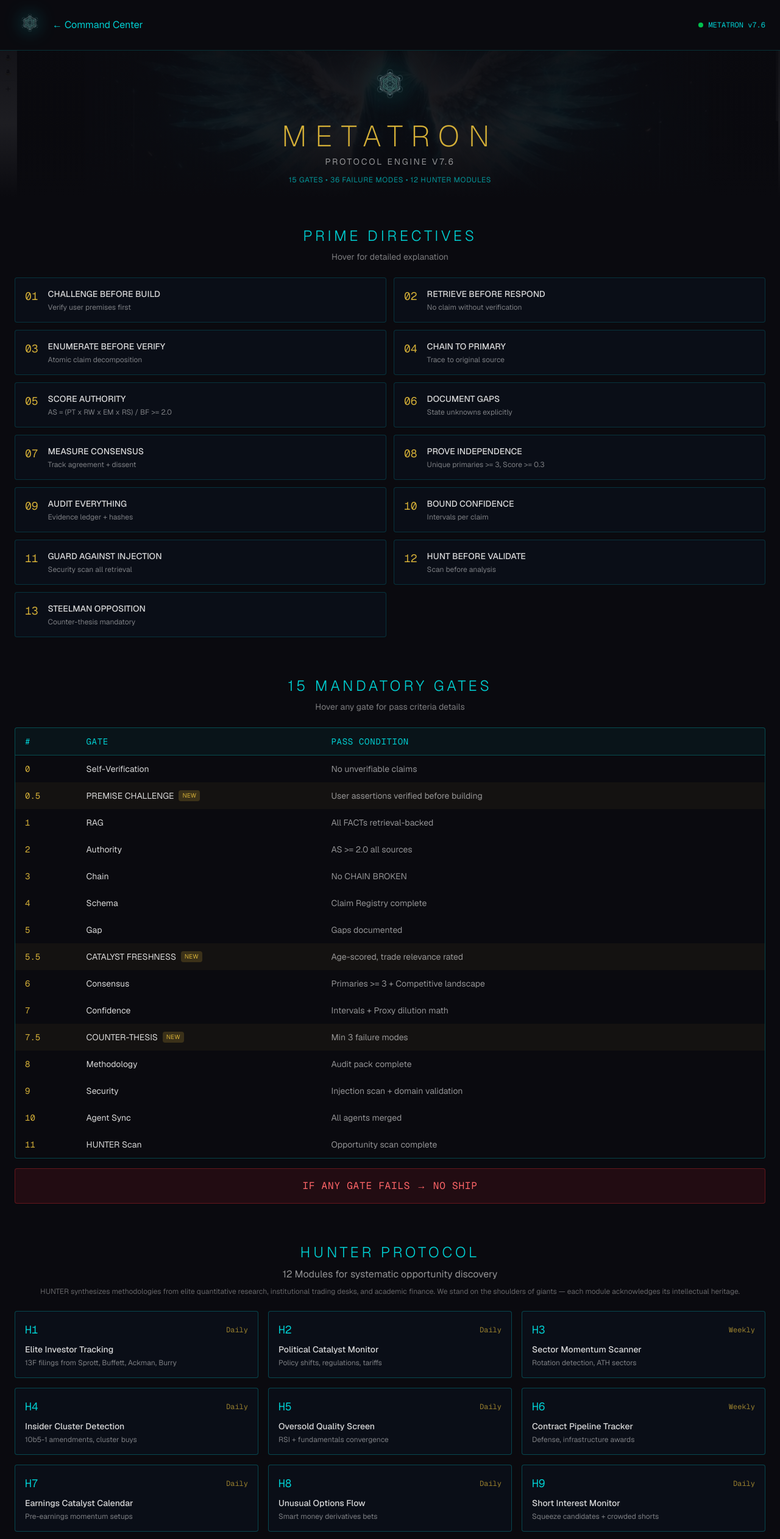
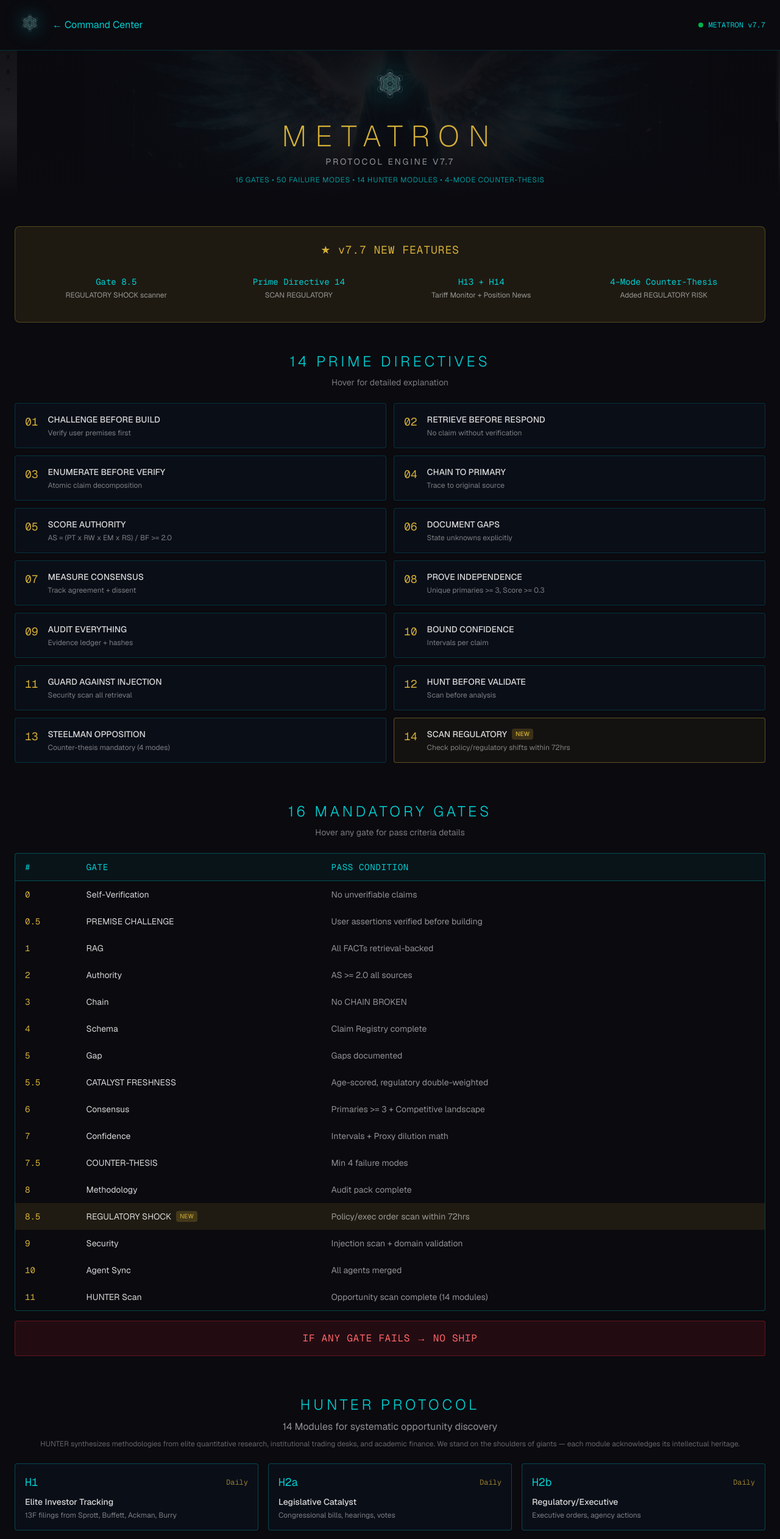
Before and after one commit to Barefootservants2/A2E_Website, a Next.js app: page /metatron in a window 1280 px wide. Shown: the top 2524 px of the page at 61% size. Built offline with nearby package versions, Linux system fonts and the light colour scheme.

Commit message:
🔱 METATRON page v7.7: 16 gates, 14 HUNTER modules, 14 Prime Directives, Gate 8.5 Regulatory Shock

```diff
--- a/app/metatron/page.tsx
+++ b/app/metatron/page.tsx
@@ -4,7 +4,7 @@ import { useState } from "react"
 import Link from "next/link"
 import Image from "next/image"
 
-// Detailed explanations for Prime Directives
+// Detailed explanations for Prime Directives - 14 total in v7.7
 const primeDirectives = [
   {
     num: "01",
@@ -81,34 +81,43 @@ const primeDirectives = [
   {
     num: "13",
     title: "STEELMAN OPPOSITION",
-    desc: "Counter-thesis mandatory",
-    detail: "For every thesis, construct the strongest possible counter-argument. This isn't devil's advocacy - it's rigorous analysis. Generate specific failure modes: What market condition kills this? What company event? What if the core assumption is simply wrong? A thesis that can't survive steelmanning isn't ready for capital."
+    desc: "Counter-thesis mandatory (4 modes)",
+    detail: "For every thesis, construct the strongest possible counter-argument using 4 modes: (1) MARKET RISK - macro/sector killer, (2) COMPANY RISK - company-specific killer, (3) THESIS RISK - core assumption wrong, (4) REGULATORY RISK - policy/exec order killer. A thesis that can't survive steelmanning isn't ready for capital."
+  },
+  {
+    num: "14",
+    title: "SCAN REGULATORY",
+    desc: "Check policy/regulatory shifts within 72hrs",
+    detail: "NEW in v7.7. Mandatory scan for regulatory changes: executive orders, agency actions (SEC, FTC, DOE, NRC, EPA, FERC), tariff announcements, trade policy shifts. Regulatory news <72hrs old requires ALERT flag, 20% confidence reduction, and WAIT/HOLD recommendation. Critical for commodities and policy-sensitive sectors.",
+    isNew: true
   },
 ]
 
-// 15 Gates with detailed explanations
+// 16 Gates with detailed explanations - v7.7
 const gates = [
   { num: "0", name: "Self-Verification", condition: "No unverifiable claims", isNew: false, detail: "The foundational gate. Every claim made by any agent must be verifiable. No speculative statements presented as fact. If something cannot be verified, it must be explicitly marked as uncertain or omitted entirely." },
-  { num: "0.5", name: "PREMISE CHALLENGE", condition: "User assertions verified before building", isNew: true, detail: "NEW in v7.5. Before building any response, extract and verify user's stated premises. Tag as USER_ASSERTED, COMMON_KNOWLEDGE, or REQUIRES_VERIFICATION. Search to verify before proceeding. If premises are refuted, lead with correction." },
+  { num: "0.5", name: "PREMISE CHALLENGE", condition: "User assertions verified before building", isNew: false, detail: "Before building any response, extract and verify user's stated premises. Tag as USER_ASSERTED, COMMON_KNOWLEDGE, or REQUIRES_VERIFICATION. Search to verify before proceeding. If premises are refuted, lead with correction." },
   { num: "1", name: "RAG", condition: "All FACTs retrieval-backed", isNew: false, detail: "Retrieval-Augmented Generation gate. Every factual claim must have a retrieval citation. Memory-only claims are prohibited. This ensures currency and prevents hallucination of outdated or invented information." },
   { num: "2", name: "Authority", condition: "AS >= 2.0 all sources", isNew: false, detail: "All anchor sources must achieve Authority Score of 2.0 or higher. Lower-scored sources can provide supporting context but cannot be the primary basis for any conclusion or recommendation." },
   { num: "3", name: "Chain", condition: "No CHAIN BROKEN", isNew: false, detail: "Every evidence chain must trace to primary sources. If a chain cannot be completed to origin, mark as CHAIN BROKEN and discount accordingly. No secondary-source-only citations for key claims." },
   { num: "4", name: "Schema", condition: "Claim Registry complete", isNew: false, detail: "All claims must be registered in the structured schema with: claim ID, source(s), verification status, confidence level, and timestamp. This creates the audit trail for post-analysis review." },
   { num: "5", name: "Gap", condition: "Gaps documented", isNew: false, detail: "Every analysis output must include explicit documentation of what is NOT known. Data gaps, unanswered questions, and areas requiring further research must be stated clearly." },
-  { num: "5.5", name: "CATALYST FRESHNESS", condition: "Age-scored, trade relevance rated", isNew: true, detail: "NEW in v7.5. Rate all catalysts by age: BREAKING (<24h), FRESH (1-7d), DIGESTED (1-4wk), STALE (1-6mo), ANCIENT (>6mo). Trade relevance decreases with age. Never treat old news as actionable catalyst." },
+  { num: "5.5", name: "CATALYST FRESHNESS", condition: "Age-scored, regulatory double-weighted", isNew: false, detail: "Rate all catalysts by age: BREAKING (<24h), FRESH (1-7d), DIGESTED (1-4wk), STALE (1-6mo), ANCIENT (>6mo). Trade relevance decreases with age. Regulatory news gets DOUBLE weight due to immediate market impact." },
   { num: "6", name: "Consensus", condition: "Primaries >= 3 + Competitive landscape", isNew: false, detail: "Require minimum 3 independent primary sources for key claims. Additionally, map the competitive landscape - who agrees, who dissents, and why. Consensus without understanding dissent is incomplete." },
   { num: "7", name: "Confidence", condition: "Intervals + Proxy dilution math", isNew: false, detail: "All predictions must include confidence intervals and probability ranges. When using proxy data, apply dilution factors to reduce confidence appropriately. No point estimates without bounds." },
-  { num: "7.5", name: "COUNTER-THESIS", condition: "Min 3 failure modes", isNew: true, detail: "NEW in v7.5. Every directional thesis MUST include at least 3 specific failure modes: (1) MARKET RISK - what macro/sector condition kills this? (2) COMPANY RISK - what company-specific event kills this? (3) THESIS RISK - what if core assumption is wrong?" },
+  { num: "7.5", name: "COUNTER-THESIS", condition: "Min 4 failure modes", isNew: false, detail: "Every directional thesis MUST include 4 specific failure modes: (1) MARKET RISK - macro/sector killer, (2) COMPANY RISK - company-specific killer, (3) THESIS RISK - core assumption wrong, (4) REGULATORY RISK - policy/exec order killer." },
   { num: "8", name: "Methodology", condition: "Audit pack complete", isNew: false, detail: "Complete methodology documentation required: data sources, analytical approach, assumptions made, limitations acknowledged. The audit pack enables reproduction and review of the entire analysis." },
+  { num: "8.5", name: "REGULATORY SHOCK", condition: "Policy/exec order scan within 72hrs", isNew: true, detail: "NEW in v7.7. MANDATORY web search for: executive orders affecting sector, regulatory agency actions (SEC, FTC, DOE, NRC, EPA, FERC), tariff announcements, trade policy changes. If BREAKING news <72hrs: flag ALERT, reduce confidence 20%, recommend WAIT/HOLD, max NIBBLE position, widen stops 50%, block momentum override." },
   { num: "9", name: "Security", condition: "Injection scan + domain validation", isNew: false, detail: "Scan all retrieved content for prompt injection attempts. Validate domains against approved whitelist. Flag and quarantine suspicious content. Security cannot be bypassed for convenience." },
-  { num: "10", name: "Agent Sync", condition: "All agents merged", isNew: false, detail: "Multi-agent analyses must be synchronized before output. Conflicting conclusions between agents must be resolved or explicitly noted. No silent disagreements between URIEL, MICHA, and COLOSSUS outputs." },
-  { num: "11", name: "HUNTER Scan", condition: "Opportunity scan complete", isNew: false, detail: "Before finalizing any recommendation, complete HUNTER protocol scan to ensure no better opportunities are being missed. Allocation of research effort should match opportunity quality." },
+  { num: "10", name: "Agent Sync", condition: "All agents merged", isNew: false, detail: "Multi-agent analyses must be synchronized before output. Conflicting conclusions between agents must be resolved or explicitly noted. No silent disagreements between collective outputs." },
+  { num: "11", name: "HUNTER Scan", condition: "Opportunity scan complete (14 modules)", isNew: false, detail: "Before finalizing any recommendation, complete HUNTER protocol scan across all 14 modules to ensure no better opportunities are being missed. Allocation of research effort should match opportunity quality." },
 ]
 
-// 12 HUNTER modules with full details
+// 14 HUNTER modules with full details - v7.7
 const hunterModules = [
   { id: "H1", name: "Elite Investor Tracking", freq: "Daily", desc: "13F filings from Sprott, Buffett, Ackman, Burry", detail: "Tracks SEC 13F filings from proven investors. Flags position changes >5%, new positions, and exits. Cross-references with recent price action to identify front-running opportunities.", attribution: "Methodology inspired by WhaleWisdom and Dataroma elite tracking." },
-  { id: "H2", name: "Political Catalyst Monitor", freq: "Daily", desc: "Policy shifts, regulations, tariffs", detail: "Monitors executive orders, regulatory filings, congressional votes, and international policy shifts. Identifies sectors affected by political catalysts before market prices them in.", attribution: "Framework derived from Strategas policy research methodology." },
+  { id: "H2a", name: "Legislative Catalyst", freq: "Daily", desc: "Congressional bills, hearings, votes", detail: "Monitors Congress.gov for bills affecting portfolio sectors. Tracks committee hearings, sponsor activity, and vote schedules. Identifies legislative catalysts before market prices them in.", attribution: "Framework derived from Strategas policy research methodology." },
+  { id: "H2b", name: "Regulatory/Executive", freq: "Daily", desc: "Executive orders, agency actions", detail: "Monitors Federal Register, agency newsrooms, and executive orders. Tracks SEC, FTC, DOE, NRC, EPA, FERC actions. Identifies regulatory catalysts and policy shifts.", attribution: "Data sourced from Federal Register and agency press releases." },
   { id: "H3", name: "Sector Momentum Scanner", freq: "Weekly", desc: "Rotation detection, ATH sectors", detail: "Tracks relative strength of all major sectors. Identifies rotation patterns, sectors at all-time highs, and laggards due for catch-up. Uses 20/50/200 day momentum crossovers.", attribution: "Based on Fidelity sector rotation model and Relative Rotation Graphs." },
   { id: "H4", name: "Insider Cluster Detection", freq: "Daily", desc: "10b5-1 amendments, cluster buys", detail: "Monitors SEC Form 4 filings for insider transactions. Prioritizes cluster buys (3+ insiders within 30 days), 10b5-1 plan amendments, and unusual transaction sizes relative to historical patterns.", attribution: "Inspired by InsiderScore methodology and academic research on insider alpha." },
   { id: "H5", name: "Oversold Quality Screen", freq: "Daily", desc: "RSI + fundamentals convergence", detail: "Identifies quality companies (high ROE, low debt, consistent earnings) trading at oversold technical levels (RSI<30, >20% off 52-week high). The convergence of quality + oversold generates high-probability mean reversion candidates.", attribution: "Combines O'Shaughnessy quality factors with technical oversold conditions." },
@@ -117,8 +126,10 @@ const hunterModules = [
   { id: "H8", name: "Unusual Options Flow", freq: "Daily", desc: "Smart money derivatives bets", detail: "Monitors options order flow for unusual activity: large block trades, sweeps, and opening positions significantly above average volume. Filters for smart money patterns vs. hedging activity.", attribution: "Framework inspired by OptionSonar and Unusual Whales methodologies." },
   { id: "H9", name: "Short Interest Monitor", freq: "Daily", desc: "Squeeze candidates + crowded shorts", detail: "Tracks short interest, days to cover, borrow rates, and short interest changes. Identifies potential squeeze candidates and crowded shorts vulnerable to forced covering.", attribution: "Data from S3 Partners and ORTEX short interest analytics." },
   { id: "H10", name: "IPO/SPAC Pipeline", freq: "Weekly", desc: "New issue tracking + lockup expirations", detail: "Monitors upcoming IPOs, SPAC mergers, direct listings, and lockup expiration dates. Identifies both new opportunities and potential selling pressure from lockup releases.", attribution: "Based on Renaissance Capital IPO research and SpacResearch.com data." },
-  { id: "H11", name: "Macro Event Calendar", freq: "Daily", desc: "Fed, CPI, GDP impact windows", detail: "Tracks FOMC meetings, economic data releases (CPI, GDP, NFP), and central bank communications globally. Models expected impact windows and historical market reactions.", attribution: "Framework based on CME FedWatch and economic calendar research." },
+  { id: "H11", name: "Macro Event Calendar", freq: "Weekly", desc: "Fed, CPI, GDP impact windows", detail: "Tracks FOMC meetings, economic data releases (CPI, GDP, NFP), and central bank communications globally. Models expected impact windows and historical market reactions.", attribution: "Framework based on CME FedWatch and economic calendar research." },
   { id: "H12", name: "13F Filing Tracker", freq: "Quarterly", desc: "Institutional position changes", detail: "Comprehensive tracking of 13F filings beyond elite investors. Identifies consensus positions across institutions, crowded trades, and divergence from smart money. Quarterly deep-dive analysis.", attribution: "Methodology inspired by Goldman Sachs VIP list and hedge fund holdings research." },
+  { id: "H13", name: "Tariff/Trade Monitor", freq: "Daily", desc: "Commodity tariffs, trade policy, sanctions", detail: "NEW in v7.7. For commodity/materials theses, searches: '[commodity] tariff 2026', '[country] export ban', 'trade war [sector]', 'sanctions [commodity]'. Outputs policy changes, implementation dates, affected commodities.", attribution: "Data sourced from USTR, Commerce Department, and trade policy news.", isNew: true },
+  { id: "H14", name: "Position News Aggregator", freq: "Daily", desc: "E*TRADE-style news by held ticker", detail: "NEW in v7.7. When user provides portfolio/watchlist: pulls news for EACH ticker (7 days), flags analyst upgrades/downgrades, notes unusual options activity, highlights price target changes. Consolidated position-by-position brief.", attribution: "Inspired by E*TRADE MarketWatch integration and Bloomberg terminal news feeds.", isNew: true },
 ]
 
 // Tooltip component
@@ -158,7 +169,7 @@ export default function MetatronPage() {
           </Link>
           <div className="flex items-center gap-2">
             <div className="w-2 h-2 rounded-full bg-green-500 animate-pulse" />
-            <span className="text-xs font-mono text-teal">METATRON v7.6</span>
+            <span className="text-xs font-mono text-teal">METATRON v7.7</span>
           </div>
         </div>
       </div>
@@ -186,10 +197,10 @@ export default function MetatronPage() {
             METATRON
           </h1>
           <p className="mt-2 text-sm tracking-[0.2em] text-foreground/60 uppercase">
-            Protocol Engine v7.6
+            Protocol Engine v7.7
           </p>
           <p className="mt-3 text-xs text-teal/70 tracking-wider">
-            15 GATES • 36 FAILURE MODES • 12 HUNTER MODULES
+            16 GATES • 50 FAILURE MODES • 14 HUNTER MODULES • 4-MODE COUNTER-THESIS
           </p>
         </div>
       </div>
@@ -197,17 +208,45 @@ export default function MetatronPage() {
       {/* Content */}
       <div className="max-w-6xl mx-auto px-6 py-12">
 
-        {/* Prime Directives with tooltips */}
+        {/* v7.7 New Features Banner */}
+        <section className="mb-12">
+          <div className="bg-gold/10 border border-gold/30 rounded-lg p-6">
+            <h3 className="text-lg font-mono text-gold tracking-wider mb-4 text-center">★ v7.7 NEW FEATURES</h3>
+            <div className="grid grid-cols-1 md:grid-cols-4 gap-4 text-center">
+              <div className="p-3">
+                <p className="text-teal font-mono text-sm">Gate 8.5</p>
+                <p className="text-xs text-foreground/60 mt-1">REGULATORY SHOCK scanner</p>
+              </div>
+              <div className="p-3">
+                <p className="text-teal font-mono text-sm">Prime Directive 14</p>
+                <p className="text-xs text-foreground/60 mt-1">SCAN REGULATORY</p>
+              </div>
+              <div className="p-3">
+                <p className="text-teal font-mono text-sm">H13 + H14</p>
+                <p className="text-xs text-foreground/60 mt-1">Tariff Monitor + Position News</p>
+              </div>
+              <div className="p-3">
+                <p className="text-teal font-mono text-sm">4-Mode Counter-Thesis</p>
+                <p className="text-xs text-foreground/60 mt-1">Added REGULATORY RISK</p>
+              </div>
+            </div>
+          </div>
+        </section>
+
+        {/* Prime Directives with tooltips - 14 total */}
         <section className="mb-16">
-          <h2 className="text-2xl font-light tracking-[0.2em] text-teal mb-2 text-center">PRIME DIRECTIVES</h2>
+          <h2 className="text-2xl font-light tracking-[0.2em] text-teal mb-2 text-center">14 PRIME DIRECTIVES</h2>
           <p className="text-center text-foreground/50 text-sm mb-6">Hover for detailed explanation</p>
           <div className="grid grid-cols-1 md:grid-cols-2 gap-3">
             {primeDirectives.map((item) => (
               <Tooltip key={item.num} content={item.detail}>
-                <div className="bg-[rgba(10,15,25,0.9)] border border-teal/20 rounded p-4 hover:border-gold/50 hover:bg-teal/5 transition-all cursor-help flex gap-4">
+                <div className={`bg-[rgba(10,15,25,0.9)] border rounded p-4 hover:border-gold/50 hover:bg-teal/5 transition-all cursor-help flex gap-4 ${item.isNew ? 'border-gold/40 bg-gold/5' : 'border-teal/20'}`}>
                   <span className="text-gold font-mono text-lg">{item.num}</span>
                   <div>
-                    <p className="text-foreground/90 font-medium text-sm">{item.title}</p>
+                    <p className="text-foreground/90 font-medium text-sm flex items-center gap-2">
+                      {item.title}
+                      {item.isNew && <span className="text-[10px] bg-gold/20 text-gold px-1.5 py-0.5 rounded">NEW</span>}
+                    </p>
                     <p className="text-foreground/50 text-xs mt-1">{item.desc}</p>
                   </div>
                 </div>
@@ -216,9 +255,9 @@ export default function MetatronPage() {
           </div>
         </section>
 
-        {/* 15 Mandatory Gates - Card Grid Layout */}
+        {/* 16 Mandatory Gates - Card Grid Layout */}
         <section className="mb-16">
-          <h2 className="text-2xl font-light tracking-[0.2em] text-teal mb-2 text-center">15 MANDATORY GATES</h2>
+          <h2 className="text-2xl font-light tracking-[0.2em] text-teal mb-2 text-center">16 MANDATORY GATES</h2>
           <p className="text-center text-foreground/50 text-sm mb-6">Hover any gate for pass criteria details</p>
 
           {/* Header Row */}
@@ -232,7 +271,7 @@ export default function MetatronPage() {
           <div className="border-x border-b border-teal/30 rounded-b overflow-hidden">
             {gates.map((gate, index) => (
               <Tooltip key={gate.num} content={gate.detail}>
-                <div className={`grid grid-cols-12 gap-2 px-4 py-3 border-b border-teal/10 last:border-b-0 hover:bg-teal/10 cursor-help transition-colors ${gate.isNew ? 'bg-gold/5' : ''}`}>
+                <div className={`grid grid-cols-12 gap-2 px-4 py-3 border-b border-teal/10 last:border-b-0 hover:bg-teal/10 cursor-help transition-colors ${gate.isNew ? 'bg-gold/10' : ''}`}>
                   <div className="col-span-1 font-mono text-gold text-sm">{gate.num}</div>
                   <div className="col-span-4 text-foreground/90 text-sm flex items-center gap-2">
                     {gate.name}
@@ -249,10 +288,10 @@ export default function MetatronPage() {
           </div>
         </section>
 
-        {/* HUNTER Protocol - 12 modules with attribution */}
+        {/* HUNTER Protocol - 14 modules with attribution */}
         <section className="mb-16">
           <h2 className="text-2xl font-light tracking-[0.2em] text-teal mb-2 text-center">HUNTER PROTOCOL</h2>
-          <p className="text-center text-foreground/60 mb-2">12 Modules for systematic opportunity discovery</p>
+          <p className="text-center text-foreground/60 mb-2">14 Modules for systematic opportunity discovery</p>
           <p className="text-center text-foreground/40 text-xs mb-6 max-w-2xl mx-auto">
             HUNTER synthesizes methodologies from elite quantitative research, institutional trading desks, and academic finance.
             We stand on the shoulders of giants — each module acknowledges its intellectual heritage.
@@ -260,9 +299,12 @@ export default function MetatronPage() {
           <div className="grid grid-cols-1 md:grid-cols-2 lg:grid-cols-3 gap-4">
             {hunterModules.map((module) => (
               <Tooltip key={module.id} content={`${module.detail}\n\n📚 ${module.attribution}`}>
-                <div className="bg-[rgba(10,15,25,0.9)] border border-teal/30 rounded p-4 hover:border-gold/50 hover:bg-teal/5 transition-all cursor-help h-full">
+                <div className={`bg-[rgba(10,15,25,0.9)] border rounded p-4 hover:border-gold/50 hover:bg-teal/5 transition-all cursor-help h-full ${module.isNew ? 'border-gold/40 bg-gold/5' : 'border-teal/30'}`}>
                   <div className="flex justify-between items-center mb-2">
-                    <span className="text-teal font-mono text-lg">{module.id}</span>
+                    <span className="text-teal font-mono text-lg flex items-center gap-2">
+                      {module.id}
+                      {module.isNew && <span className="text-[10px] bg-gold/20 text-gold px-1.5 py-0.5 rounded">NEW</span>}
+                    </span>
                     <span className="text-xs text-gold/70 font-mono">{module.freq}</span>
                   </div>
                   <p className="text-foreground/90 font-medium text-sm mb-1">{module.name}</p>
@@ -273,9 +315,9 @@ export default function MetatronPage() {
           </div>
         </section>
 
-        {/* Hierarchy - Updated v7.6 */}
+        {/* Hierarchy - Updated v7.7 */}
         <section className="mb-16">
-          <h2 className="text-2xl font-light tracking-[0.2em] text-teal mb-6 text-center">COMMAND HIERARCHY v7.6</h2>
+          <h2 className="text-2xl font-light tracking-[0.2em] text-teal mb-6 text-center">COMMAND HIERARCHY v7.7</h2>
           <div className="bg-[rgba(10,15,25,0.9)] border border-gold/30 rounded p-8 text-center">
             <p className="text-gold text-xl font-light tracking-wider mb-4">WILLIAM (Principal) — ABSOLUTE</p>
             <p className="text-teal/50 text-2xl">↓</p>
@@ -283,7 +325,7 @@ export default function MetatronPage() {
               METATRON → MICHA (CEO) → URIEL (COO) → COLOSSUS/HANIEL/RAZIEL → GABRIEL
             </p>
             <p className="text-xs text-foreground/40 mt-4">
-              v7.6: MICHA elevated to CEO based on Constitutional AI trust baseline
+              MICHA (Claude) as CEO based on Constitutional AI trust baseline • COLOSSUS (Grok) SUPERVISED
             </p>
           </div>
         </section>
@@ -316,7 +358,8 @@ export default function MetatronPage() {
 
       {/* Footer */}
       <footer className="border-t border-teal/20 py-6 text-center text-sm text-muted-foreground">
-        <p>© 2026 Ashes2Echoes LLC. METATRON Protocol v7.6</p>
+        <p>© 2026 Ashes2Echoes LLC. All Rights Reserved.</p>
+        <p className="text-xs text-foreground/40 mt-2">METATRON v7.7 | 16 Gates | 14 HUNTER Modules | 4-Mode Counter-Thesis</p>
       </footer>
     </main>
   )
```
